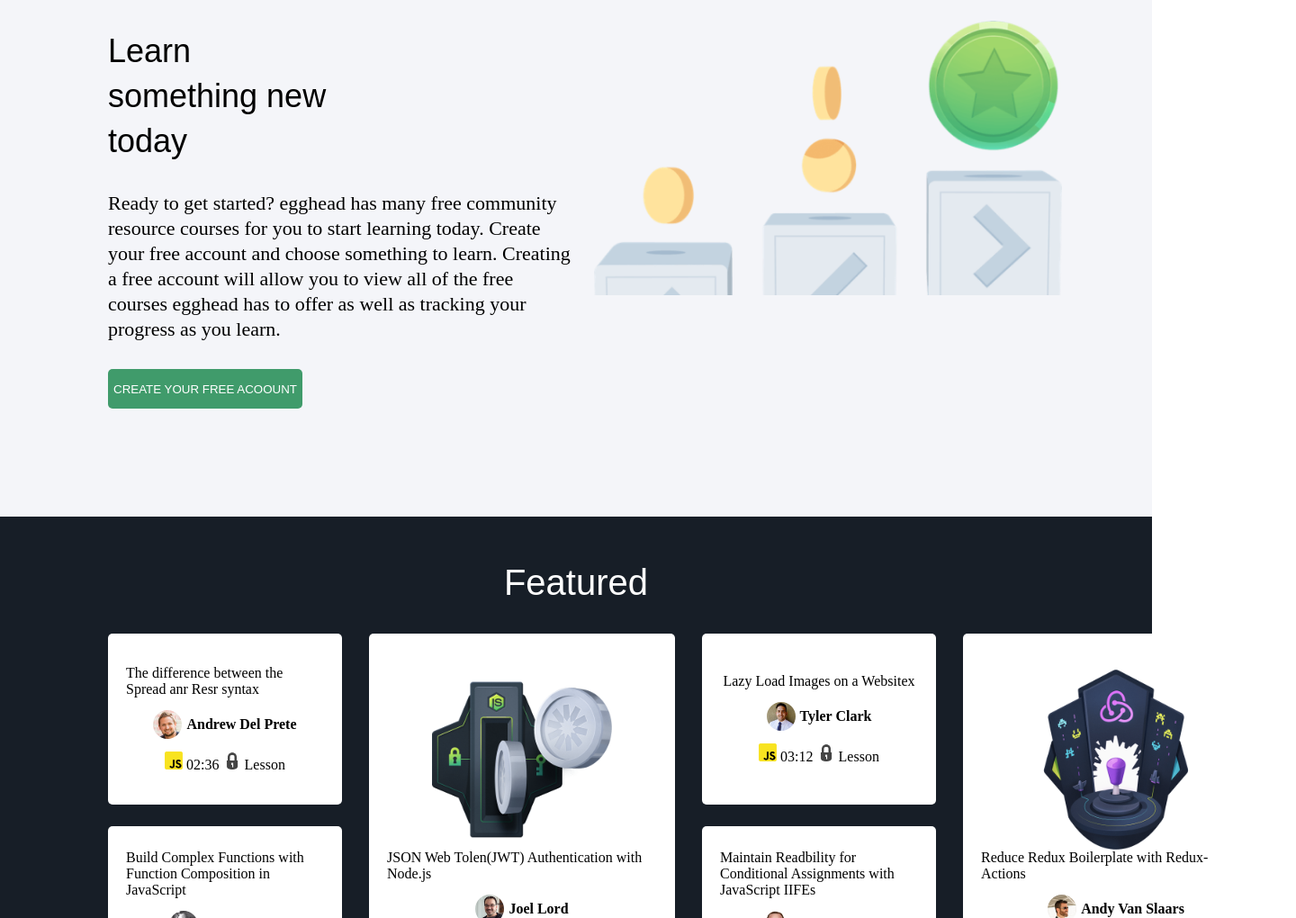
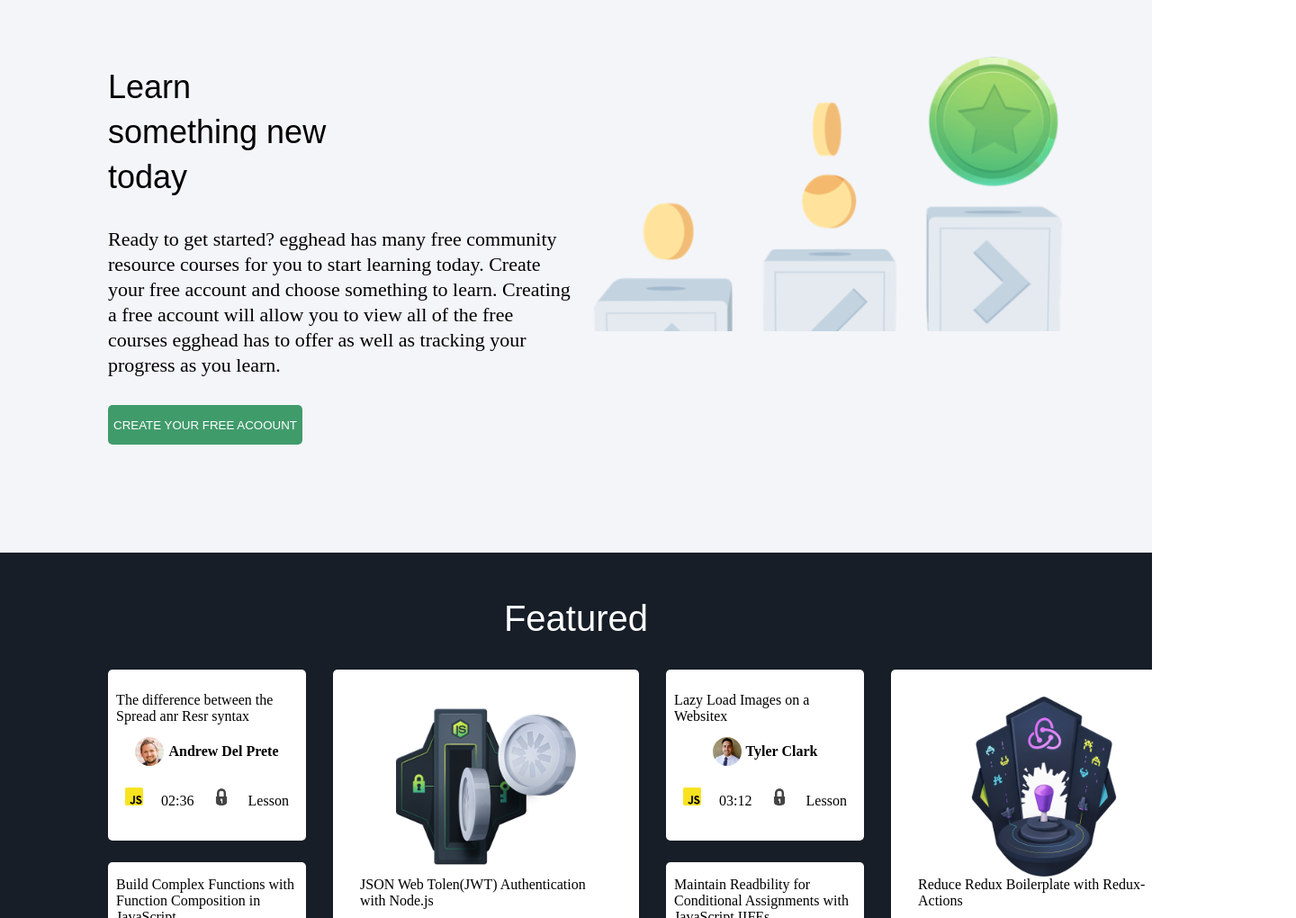
Before and after one commit to 1Yasmin/Maquetacion-de-pagina-web, a plain HTML site: page index.html in a window 1280 px wide. Shown: the part 2434-3454 px from the top of the page at 90% size, 1440 px wide, since content can reach past the window. Drawn offline with Linux system fonts and the light colour scheme.

Commit message:
cambios finales

```diff
--- a/css/style.css
+++ b/css/style.css
@@ -62,7 +62,6 @@ body {
 
 .cajas a.short {
     align-items: center;
-    padding: 0px 20px;
     background: #fff;
     border-radius: 5px;
     display: flex;
@@ -329,7 +328,7 @@ h3 {
     box-sizing: border-box;
     display: flex;
     flex-direction: row;
-    height: 80vh;
+    height: 85vh;
     margin: 0;
     padding: 120px;
 }
@@ -396,8 +395,26 @@ h3 {
 }
 
 .ref-foot {
-    margin: 0px;
+    display: flex;
+    flex-direction: row;
+    align-items: baseline;
+    padding: 10px;
+}
+
+.ref-foot:hover {
+    background-color: gray;
+}
+
+.division2 .ref-foot:hover {
+    background-color: gray;
+    padding: 10px 30px;
+}
+
+.ref-foot img,
+span {
+    margin: 0px 10px;
     padding: 0px;
+    align-items: baseline;
 }
 
 .ref-foot img {
```
Also changed, not shown: 1 other file.
